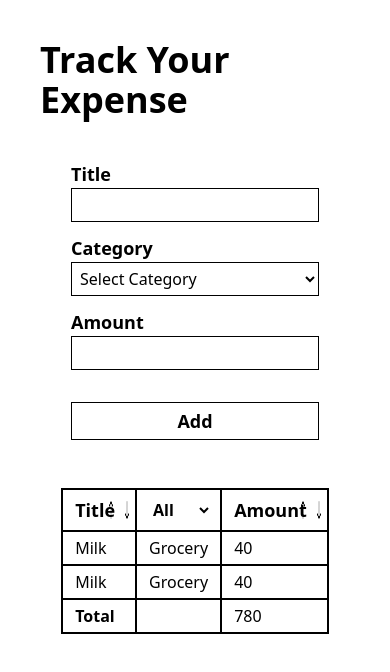
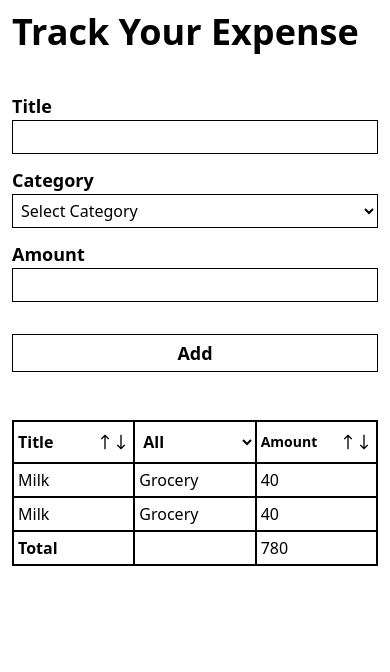
Before and after one commit to 11saim/React-Projects, a React (Vite) app in the folder Expense Tracker/: page / in a window 390 px wide. Shown: the top 672 px of the page. Built offline with nearby package versions, Linux system fonts and the light colour scheme.

Commit message:
Responsive

```diff
--- a/Expense Tracker/src/App.jsx
+++ b/Expense Tracker/src/App.jsx
@@ -3,7 +3,7 @@ import ExpenseTable from "./components/ExpenseTable";
 
 function App() {
   return (
-    <div className="p-10">
+    <div className="p-3 sm:p-10">
       <h1 className="text-4xl font-bold">Track Your Expense</h1>
       <div className="flex items-center lg:items-start justify-center lg:justify-around mt-10 flex-col lg:flex-row">
         <ExpenseForm />
--- a/Expense Tracker/src/components/ExpenseForm.jsx
+++ b/Expense Tracker/src/components/ExpenseForm.jsx
@@ -2,7 +2,7 @@ import React from "react";
 
 export default function ExpenseForm() {
   return (
-    <div className="flex flex-col w-[80%] lg:w-[40%]">
+    <div className="flex flex-col w-full sm:w-[80%] lg:w-[40%]">
       <form className="lg:m-5 flex flex-col space-y-3">
         <label htmlFor="title">
           <h3 className="text-lg font-bold">Title</h3>
--- a/Expense Tracker/src/components/ExpenseTable.jsx
+++ b/Expense Tracker/src/components/ExpenseTable.jsx
@@ -4,27 +4,27 @@ import downArrow from "../assets/down-arrow.png";
 
 export default function ExpenseTable() {
   return (
-    <table className="border-2 border-collapse w-[80%] lg:w-[40%] mt-12">
+    <table className="border-2 border-collapse w-full sm:w-[80%] lg:w-[40%] mt-12">
       <thead>
         <tr>
-          <th className="border-2 py-1 px-3 w-1/3">
+          <th className="border-2 py-1 px-1 sm:px-3 w-1/3">
             <div className="flex justify-between items-center">
-              <p className="text-lg">Title</p>
-              <div className="flex justify-center items-center space-x-2">
+              <p className="text-md sm:text-lg">Title</p>
+              <div className="flex justify-center items-center sm:space-x-2">
                 <img
                   src={upArrow}
                   alt="up-arrow"
-                  className="w-5 h-5 cursor-pointer"
+                  className="w-4 h-4 sm:w-5 sm:h-5 cursor-pointer"
                 />
                 <img
                   src={downArrow}
                   alt="down-arrow"
-                  className="w-5 h-5 cursor-pointer"
+                  className="w-4 h-4 sm:w-5 sm:h-5 cursor-pointer"
                 />
               </div>
             </div>
           </th>
-          <th className="border-2 py-1 px-2 w-1/3">
+          <th className="border-2 py-1 sm:px-2 w-1/3">
             <select
               className="w-full outline-0 p-1 cursor-pointer"
               name="category"
@@ -38,19 +38,19 @@ export default function ExpenseTable() {
               <option value="medicine">Medicine</option>
             </select>
           </th>
-          <th className="border-2 py-1 px-3 w-1/3">
+          <th className="border-2 py-1 px-1 sm:px-2 w-1/3">
             <div className="flex justify-between items-center">
-              <p className="text-lg">Amount</p>
-              <div className="flex justify-center items-center space-x-2">
+              <p className="text-sm sm:text-md">Amount</p>
+              <div className="flex justify-center items-center sm:space-x-1">
                 <img
                   src={upArrow}
                   alt="up-arrow"
-                  className="w-5 h-5 cursor-pointer"
+                  className="w-4 h-4 sm:w-5 sm:h-5 cursor-pointer"
                 />
                 <img
                   src={downArrow}
                   alt="down-arrow"
-                  className="w-5 h-5 cursor-pointer"
+                  className="w-4 h-4 sm:w-5 sm:h-5 cursor-pointer"
                 />
               </div>
             </div>
@@ -59,21 +59,21 @@ export default function ExpenseTable() {
       </thead>
       <tbody>
         <tr>
-          <td className="border-2 py-1 px-3">Milk</td>
-          <td className="border-2 py-1 px-3">Grocery</td>
-          <td className="border-2 py-1 px-3">40</td>
+          <td className="border-2 py-1 px-1 sm:px-3">Milk</td>
+          <td className="border-2 py-1 px-1 sm:px-3">Grocery</td>
+          <td className="border-2 py-1 px-1 sm:px-3">40</td>
         </tr>
         <tr>
-          <td className="border-2 py-1 px-3">Milk</td>
-          <td className="border-2 py-1 px-3">Grocery</td>
-          <td className="border-2 py-1 px-3">40</td>
+          <td className="border-2 py-1 px-1 sm:px-3">Milk</td>
+          <td className="border-2 py-1 px-1 sm:px-3">Grocery</td>
+          <td className="border-2 py-1 px-1 sm:px-3">40</td>
         </tr>
       </tbody>
       <tfoot>
         <tr>
-          <td className="border-2 py-1 px-3 font-bold">Total</td>
+          <td className="border-2 py-1 px-1 sm:px-3 font-bold">Total</td>
           <td></td>
-          <td className="border-2 py-1 px-3">780</td>
+          <td className="border-2 py-1 px-1 sm:px-3">780</td>
         </tr>
       </tfoot>
     </table>
```
